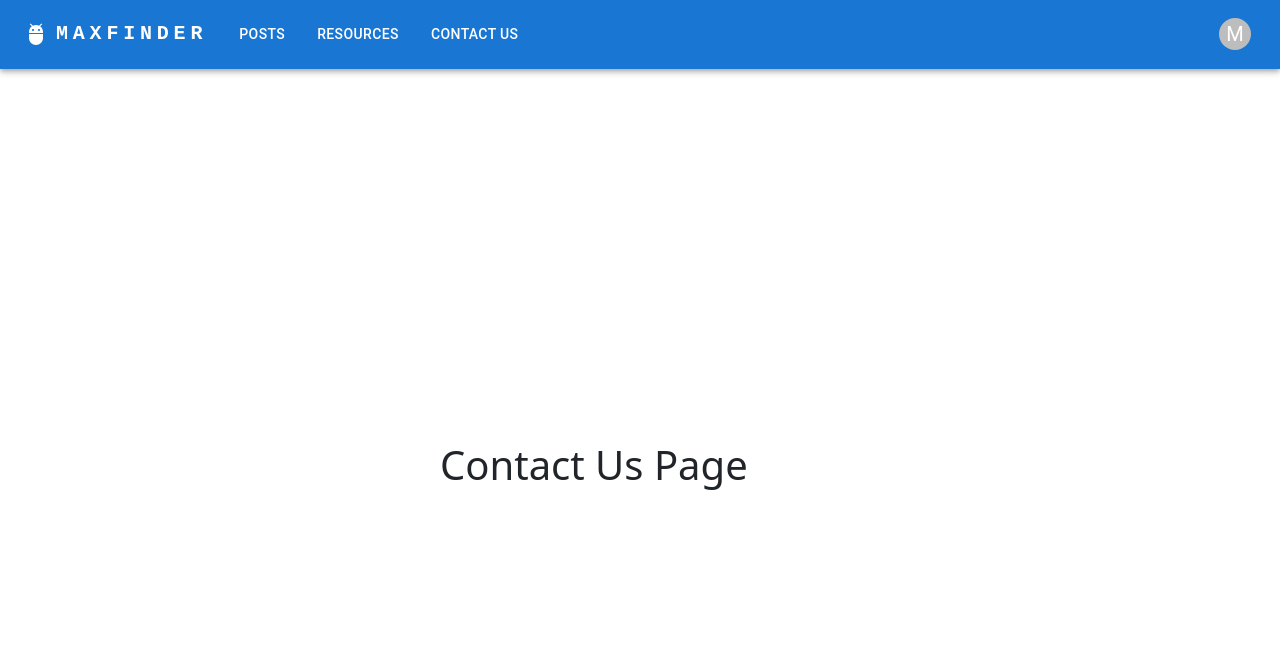
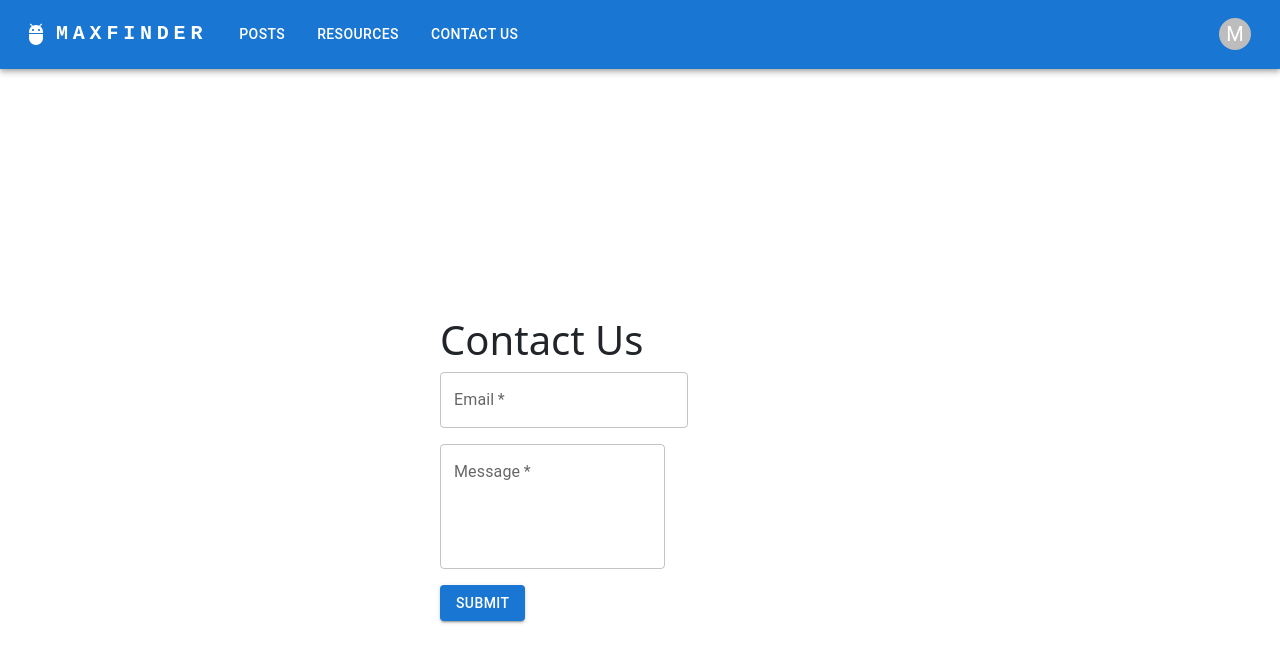
Before and after one commit to MaxFinderOrg/JID-3118-MaxFinder, a React (Create React App) app: page /contactus in a window 1280 px wide. Shown: the top 662 px of the page. Built offline with nearby package versions, Linux system fonts and the light colour scheme; no server answers.

Commit message:
Add the ContactUsPage and delete Profile page

```diff
--- a/src/components/NavBar/NavBar.tsx
+++ b/src/components/NavBar/NavBar.tsx
@@ -128,9 +128,6 @@ function NavBar() {
         transformOrigin={{ horizontal: 'right', vertical: 'top' }}
         anchorOrigin={{ horizontal: 'right', vertical: 'bottom' }}
       >
-        <MenuItem href="/Profile" component="a"  onClick={handleClose}>
-          <Avatar /> Profile
-        </MenuItem>
         <MenuItem href="/account" component="a"  onClick={handleClose}>
           <Avatar />  My Account
         </MenuItem>
--- a/src/pages/Contact.tsx
+++ b/src/pages/Contact.tsx
@@ -1,5 +1,15 @@
-import React from "react";
+// ContactUsPage.js
 
-const ContactUs = () => <h1>Contact Us Page</h1>;
+import React from 'react';
+import ContactUsForm from './ContactUsForm';
+
+const ContactUs = () => {
+  return (
+    <div>
+      <h1>Contact Us</h1>
+      <ContactUsForm />
+    </div>
+  );
+};
 
 export default ContactUs;
--- /dev/null
+++ b/src/pages/ContactUsForm.js
@@ -0,0 +1,61 @@
+import React, { useState } from 'react';
+import Button from '@mui/material/Button';
+import TextField from '@mui/material/TextField';
+import { dbb } from '../firebase'; // Import the Firestore instance
+
+const ContactUsForm = () => {
+  const [email, setEmail] = useState('');
+  const [message, setMessage] = useState('');
+
+  const handleSubmit = async (e) => {
+    e.preventDefault();
+
+    try {
+      // Store data in Firebase Firestore
+      await dbb.collection('contactUs').add({
+        email: email,
+        message: message,
+        timestamp: new Date(),
+      });
+
+      // Optionally, you can reset the form
+      setEmail('');
+      setMessage('');
+
+      console.log('Data stored successfully!');
+    } catch (error) {
+      console.error('Error storing data:', error);
+    }
+  };
+
+  return (
+    <form onSubmit={handleSubmit}>
+      <div style={{ marginBottom: '16px' }}>
+        <TextField
+          label="Email"
+          type="email"
+          value={email}
+          onChange={(e) => setEmail(e.target.value)}
+          required
+        />
+      </div>
+      <div style={{ marginBottom: '16px' }}>
+        <TextField
+          label="Message"
+          multiline
+          rows={4}
+          value={message}
+          onChange={(e) => setMessage(e.target.value)}
+          required
+        />
+      </div>
+      <div>
+        <Button type="submit" variant="contained" color="primary">
+          Submit
+        </Button>
+      </div>
+    </form>
+  );
+};
+
+export default ContactUsForm;
--- a/src/pages/Profile.tsx
+++ /dev/null
@@ -1,5 +0,0 @@
-import React from "react";
-
-const Profile = () => <h1>Profile Page</h1>;
-
-export default Profile;
--- a/src/router.js
+++ b/src/router.js
@@ -7,7 +7,6 @@ import ContactUs from "./pages/Contact";
 import Resources from "./pages/Resources";
 import NotFound from "./pages/NotFound";
 import Account from "./pages/Account";
-import Profile from "./pages/Profile";
 import SignUp from "./components/SignUp"
 import LogIn from "./components/LogIn";
 import ForgotPassword from "./components/ForgotPassword";
@@ -29,7 +28,6 @@ const Router1 = () => {
       <Route path="/contactus" element={<ContactUs />} />
       <Route path="/resources" element={<Resources />} />
       <Route path="/account" element={<Account />} />
-      <Route path="/profile" element={<Profile />} />
       <Route exact path='/update-profile' element={<PrivateRoute/>}>
       <Route exact path='/update-profile' element={<UpdateProfile/>}/></Route>
       <Route path="/signup" element={<SignUp/>} />
```
